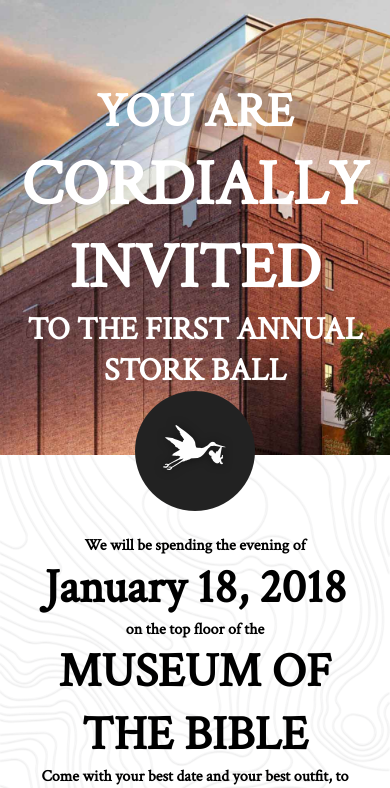
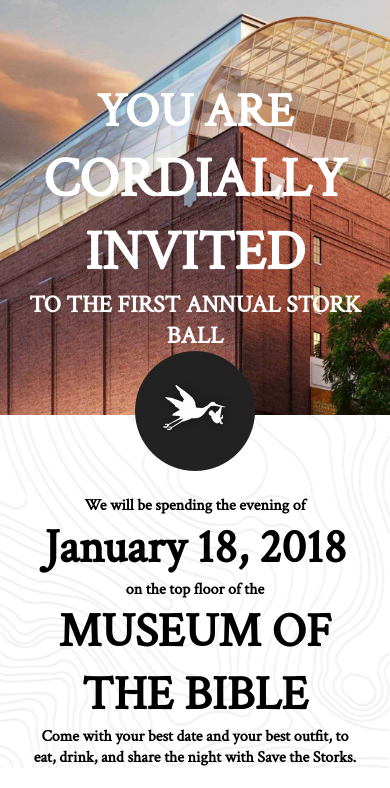
Before and after one commit to jonathanjwatson/stork-ball, a React (Create React App) app in the folder client/: page / in a window 390 px wide. Shown: the top 788 px of the page. Built offline with nearby package versions, Linux system fonts and the light colour scheme.

Commit message:
More styling

```diff
--- a/client/src/index.css
+++ b/client/src/index.css
@@ -333,7 +333,7 @@
   width:80%;
 }
 .email-notice{
-  font-size:1.5rem
+  font-size:1.2rem
 }
 
 
@@ -365,7 +365,7 @@
   padding-bottom:4em;
 }
 .splash-image h1{
-  font-size:4rem;
+  font-size:3.5rem;
   font-weight:800;
   margin:0;
 }
@@ -374,7 +374,7 @@
   margin:0;
 }
 .splash-image h3{
-  font-size:2rem;
+  font-size:1.5rem;
   margin:0;
 }
 .pod-two-splash-image h1{
@@ -392,12 +392,13 @@
 }
 .pod-five-splash-image-bio{
   padding-bottom:2em;
+  width:95%
 }
 .text-area-three{
   margin:1.5em;
 }
 .pod-six-splash-image p{
-  font-size:.55em;
+  font-size:.45em;
 }
 .pod-seven-splash-image h1{
   font-size:1.5em;
@@ -408,6 +409,9 @@
 .RSVP-One {
     width: 90%;
     margin: auto;
+}
+.RSVP button{
+  font-size:1.5rem;
 }
 .RSVP-One h4{
   font-size:1.2em;
```
